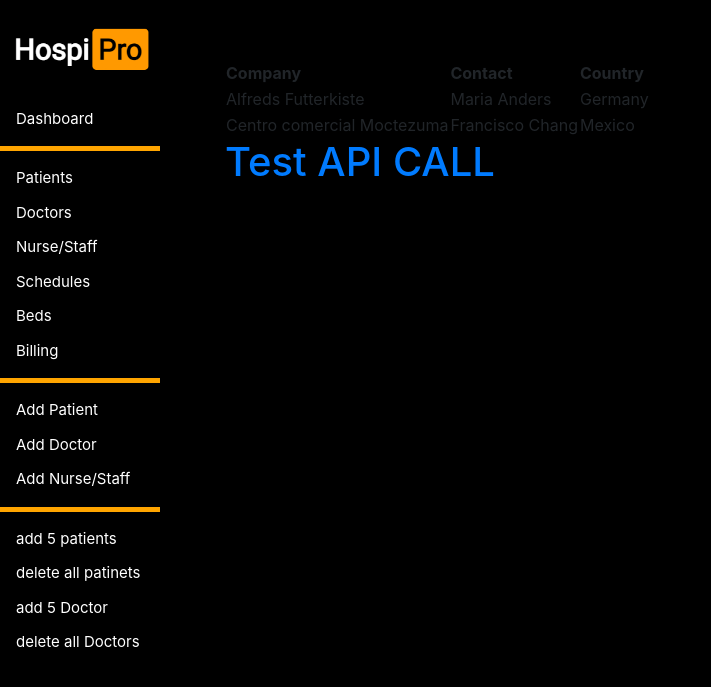
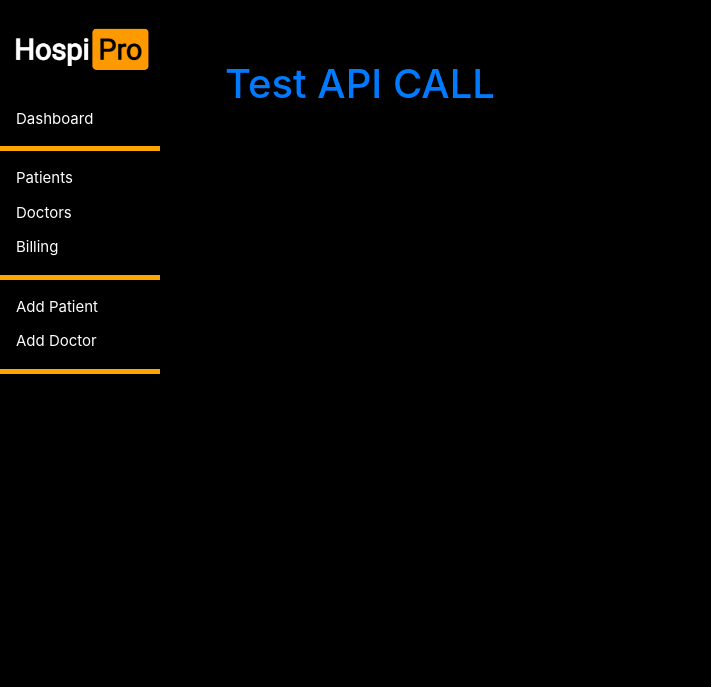
Before and after one commit to AnkitNSFW/HospiPro, a Django app: page / in a window 1280 px wide. Shown: the top 687 px of the page, without its empty margins (0-711 px from the left). Run offline with Django 4.2, Linux system fonts and the light colour scheme; some libraries are stand-ins or nearby versions.

Commit message:
Production Ready

```diff
--- a/HospiPro/HospiPro/settings.py
+++ b/HospiPro/HospiPro/settings.py
@@ -25,7 +25,7 @@ SECRET_KEY = 'django-insecure-^!r(i#=8utjekt&d!ew*mw8v1ffu5fp#rm$wvm&z%)5sbv05ot
 # SECURITY WARNING: don't run with debug turned on in production!
 DEBUG = True
 
-ALLOWED_HOSTS = ['192.168.29.53', '175.175.5.137']
+ALLOWED_HOSTS = ['192.168.29.53', '175.175.5.137', '127.0.0.1']
 
 
 # Application definition
--- a/HospiPro/dashboard/templates/dashboard/base.html
+++ b/HospiPro/dashboard/templates/dashboard/base.html
@@ -19,19 +19,19 @@
         <div class="seperation"></div>
         <a  href="/patients">Patients</a>
         <a href="/doctors">Doctors</a>
-        <a href="/">Nurse/Staff</a>
+        <!-- <a href="/">Nurse/Staff</a>
         <a href="/">Schedules</a>
-        <a href="/">Beds</a>
+        <a href="/">Beds</a> -->
         <a href="/billing">Billing</a>
         <div class="seperation"></div>
         <a href="/add_patient">Add Patient</a>
         <a href="/add_doctor">Add Doctor</a>
-        <a href="/">Add Nurse/Staff</a>
+        <!-- <a href="/">Add Nurse/Staff</a> -->
         <div class="seperation"></div>
-        <a href="/api_add_patient/5">add 5 patients</a>
+        <!-- <a href="/api_add_patient/5">add 5 patients</a>
         <a href="/delete_all_patient">delete all patinets</a>
         <a href="/api_add_doctor/5">add 5 Doctor</a>
-        <a href="/delete_all_doctor">delete all Doctors</a>
+        <a href="/delete_all_doctor">delete all Doctors</a> -->
     </div>
 
     <div class="horizontal-bar"></div>
--- a/HospiPro/dashboard/templates/dashboard/home.html
+++ b/HospiPro/dashboard/templates/dashboard/home.html
@@ -7,22 +7,5 @@
 {%endblock%}
 
 {%block content%}
-<table>
-    <tr>
-      <th>Company</th>
-      <th>Contact</th>
-      <th>Country</th>
-    </tr>
-    <tr>
-      <td>Alfreds Futterkiste</td>
-      <td>Maria Anders</td>
-      <td>Germany</td>
-    </tr>
-    <tr>
-      <td>Centro comercial Moctezuma</td>
-      <td>Francisco Chang</td>
-      <td>Mexico</td>
-    </tr>
-  </table>
   <a href="/test_api_call"><h1>Test API CALL</h1></a>
 {%endblock%}
--- a/HospiPro/dashboard/views.py
+++ b/HospiPro/dashboard/views.py
@@ -90,7 +90,9 @@ def add_patient(response):
             age=age,
             room_no=room_no,
             email=email,
-            blood_group=blood_group
+            blood_group=blood_group,
+            paid_bill=0,
+            total_bill=0
         )
         patient.save()
         return redirect("/")
--- /dev/null
+++ b/HospiPro/requirement.txt
@@ -0,0 +1,2 @@
+Django==4.2.6
+ Faker==19.11.0
```
